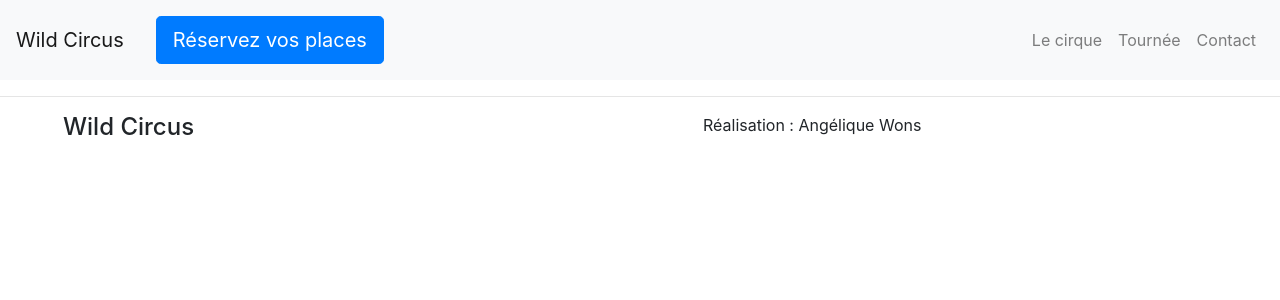
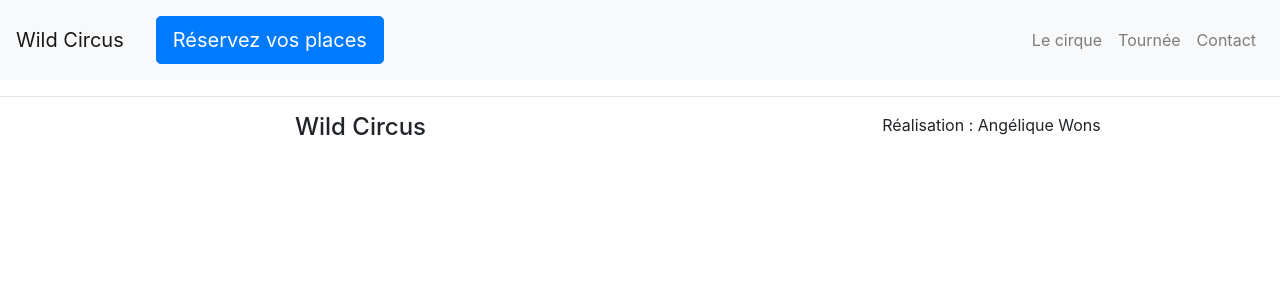
Before and after one commit to angelique-w/wild-circus-front, a React (Create React App) app: page / in a window 1280 px wide. Shown: the top 300 px of the page. Built offline with nearby package versions, Linux system fonts and the light colour scheme.

Commit message:
footer alignement is ok

```diff
--- a/src/Layout/Footer.jsx
+++ b/src/Layout/Footer.jsx
@@ -6,11 +6,15 @@ function Footer() {
         <footer>
             <hr />
             <Row>
-                <Col>
-                    <h4 className="container-fluid ml-5">Wild Circus</h4>
+                <Col xs="6">
+                    <h4 className="text-center container-fluid ml-5">
+                        Wild Circus
+                    </h4>
                 </Col>
-                <Col>
-                    <div className="ml-5">Réalisation : Angélique Wons</div>
+                <Col xs="6">
+                    <div className="text-center ml-5">
+                        Réalisation : Angélique Wons
+                    </div>
                 </Col>
             </Row>
         </footer>
```
